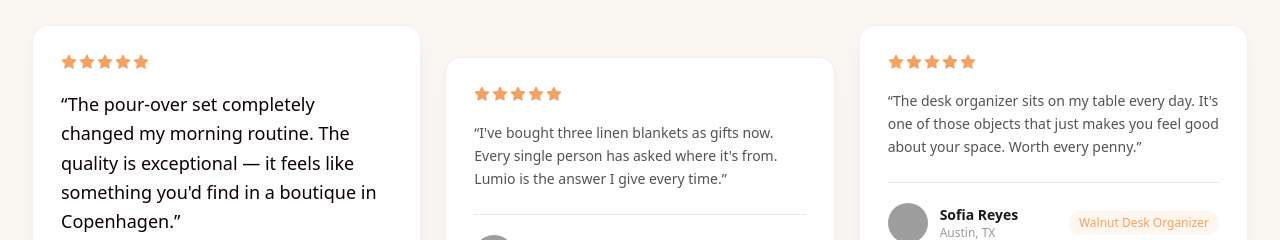
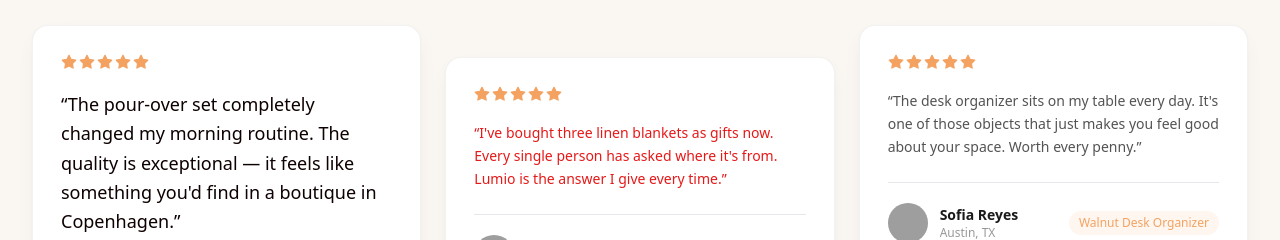
Before and after one commit to ranaasad01/atomic-create-an-e-commerce-landing-page-with-p-151e2b67, a Next.js app: page / in a window 1280 px wide. Shown: the part 4140-4380 px from the top of the page. Built offline with nearby package versions, Linux system fonts and the light colour scheme; grey boxes are pictures that could not be loaded.

Commit message:
style: apply red color to linen blankets testimonial
Add conditional inline style (color: #e61919) to the testimonial paragraph about linen blankets to highlight this specific customer quote

```diff
--- a/app/page.tsx
+++ b/app/page.tsx
@@ -828,7 +828,7 @@ export default function HomePage() {
                     />
                   ))}
                 </div>
-                <p className="text-[#1a1a1a]/75 text-sm leading-relaxed mb-6 text-pretty" style={t.text === "The pour-over set completely changed my morning routine. The quality is exceptional — it feels like something you'd find in a boutique in Copenhagen." ? { color: "#0e0101", fontSize: "18px" } : undefined}>
+                <p className="text-[#1a1a1a]/75 text-sm leading-relaxed mb-6 text-pretty" style={t.text === "I've bought three linen blankets as gifts now. Every single person has asked where it's from. Lumio is the answer I give every time." ? { color: "#e61919" } : (t.text === "The pour-over set completely changed my morning routine. The quality is exceptional — it feels like something you'd find in a boutique in Copenhagen." ? { color: "#0e0101", fontSize: "18px" } : undefined)}>
                   &ldquo;{t.text}&rdquo;
                 </p>
                 <div className="flex items-center gap-3 pt-5 border-t border-[#1a1a1a]/8">
```
